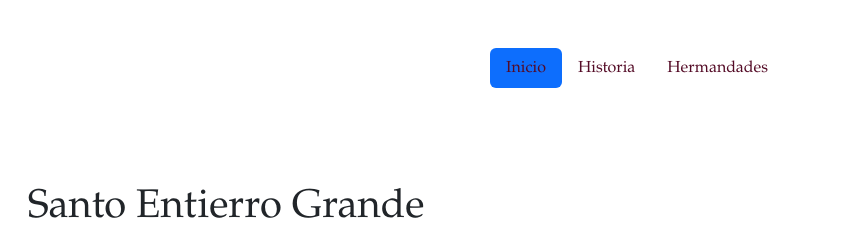
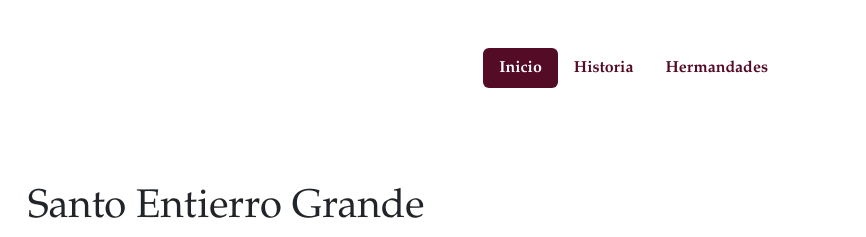
Before and after one commit to DanielLM98/EPD2TAD, a plain HTML site: page index.html in a window 1280 px wide. Shown: the top 237 px of the page, 414-1280 px from the left. Drawn offline with nearby package versions, Linux system fonts and the light colour scheme.

Commit message:
Update style.css

```diff
--- a/style.css
+++ b/style.css
@@ -3,15 +3,22 @@
     padding-bottom: 2em;
 
 }
-
-
 footer{
     background-color: #540b26;
 }
 
 .nav-link{
 	color:#540b26 !important;
+    font-weight: bold !important;
+
 }
+
+.active{
+    background-color: #540b26 !important;
+    color: white !important;
+    font-weight: bold !important;
+}
+
 .cartel{
     float: right;
     border-spacing: 2em;
```
